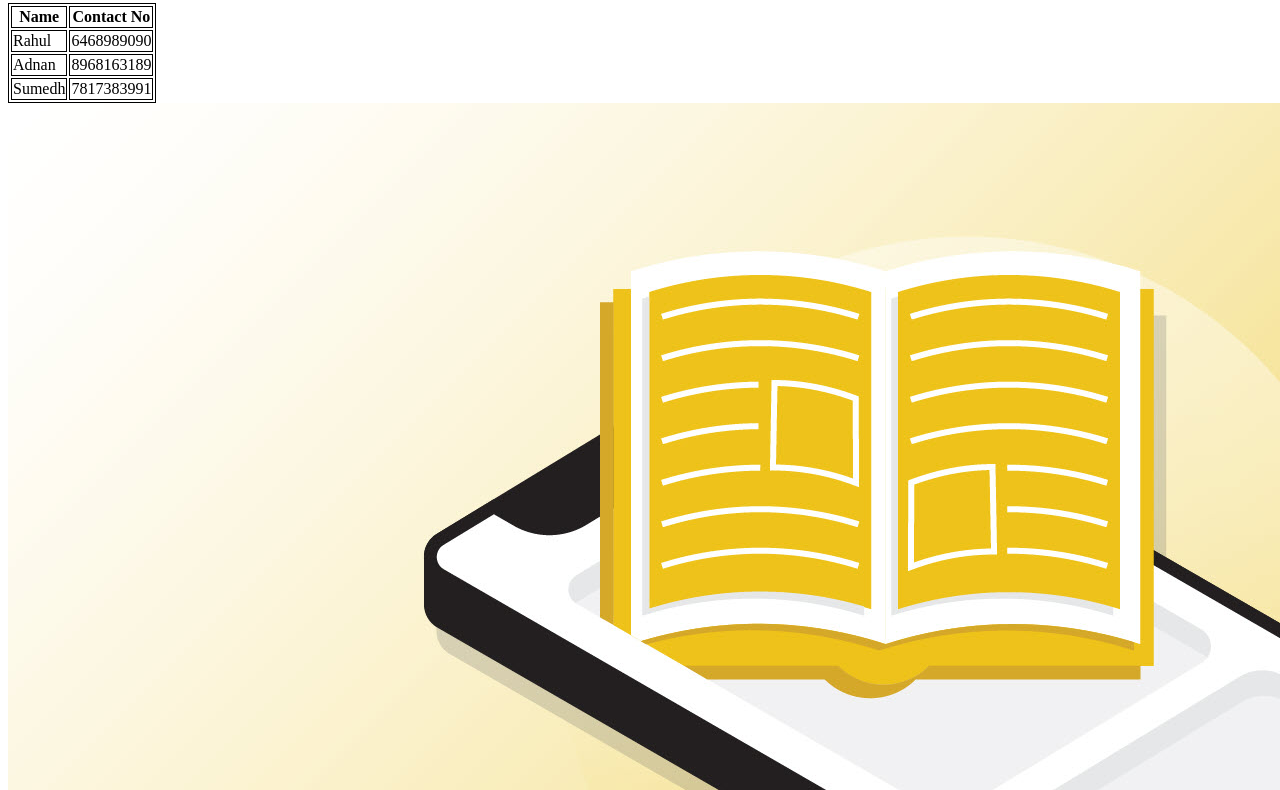
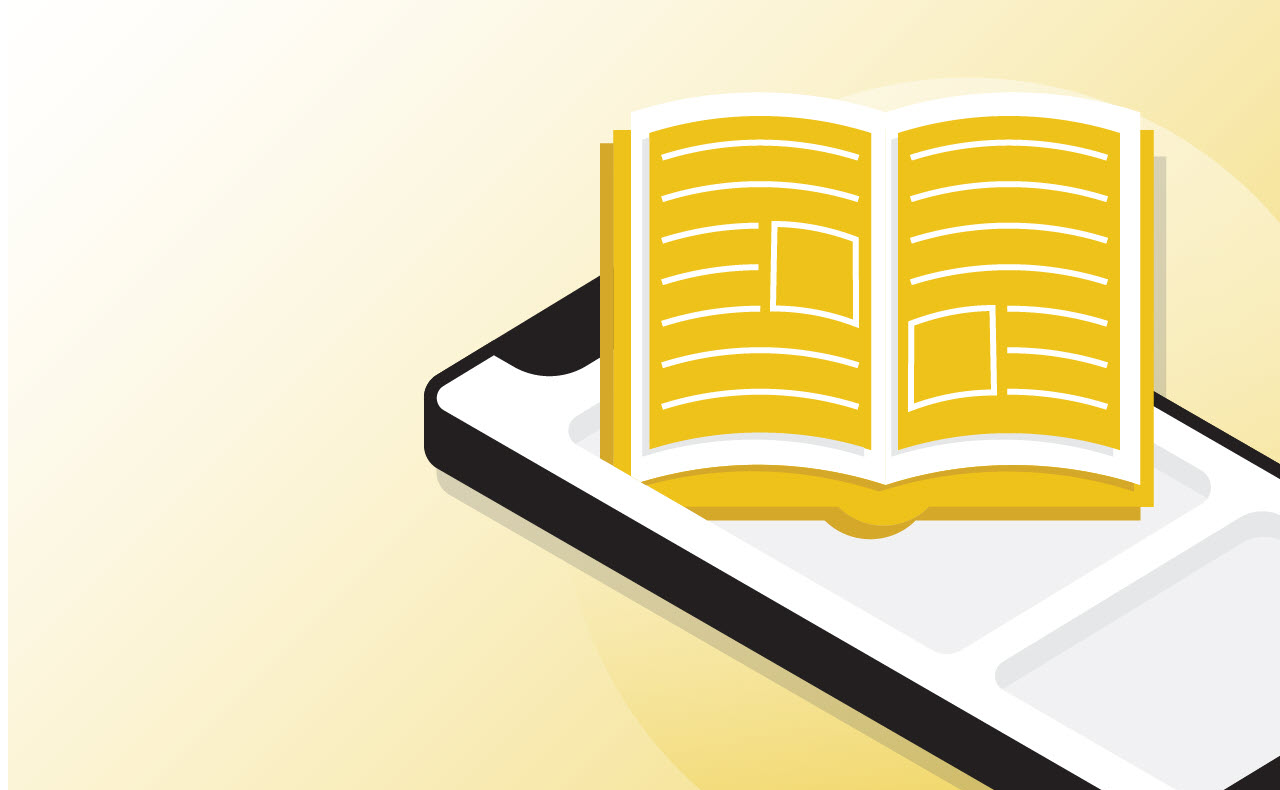
Before and after one commit to Am271/phone-book, a plain HTML site: page index.html in a window 1280 px wide. Shown: the part 56-846 px from the top of the page. Drawn offline with Linux system fonts and the light colour scheme.

Commit message:
Added image css

```diff
--- a/index.css
+++ b/index.css
@@ -1,3 +1,9 @@
 table, th, td {
 	border: 1px solid black;
 }
+
+img {
+	position: absolute;
+	top: 0;
+	lef: 0;
+}
```
